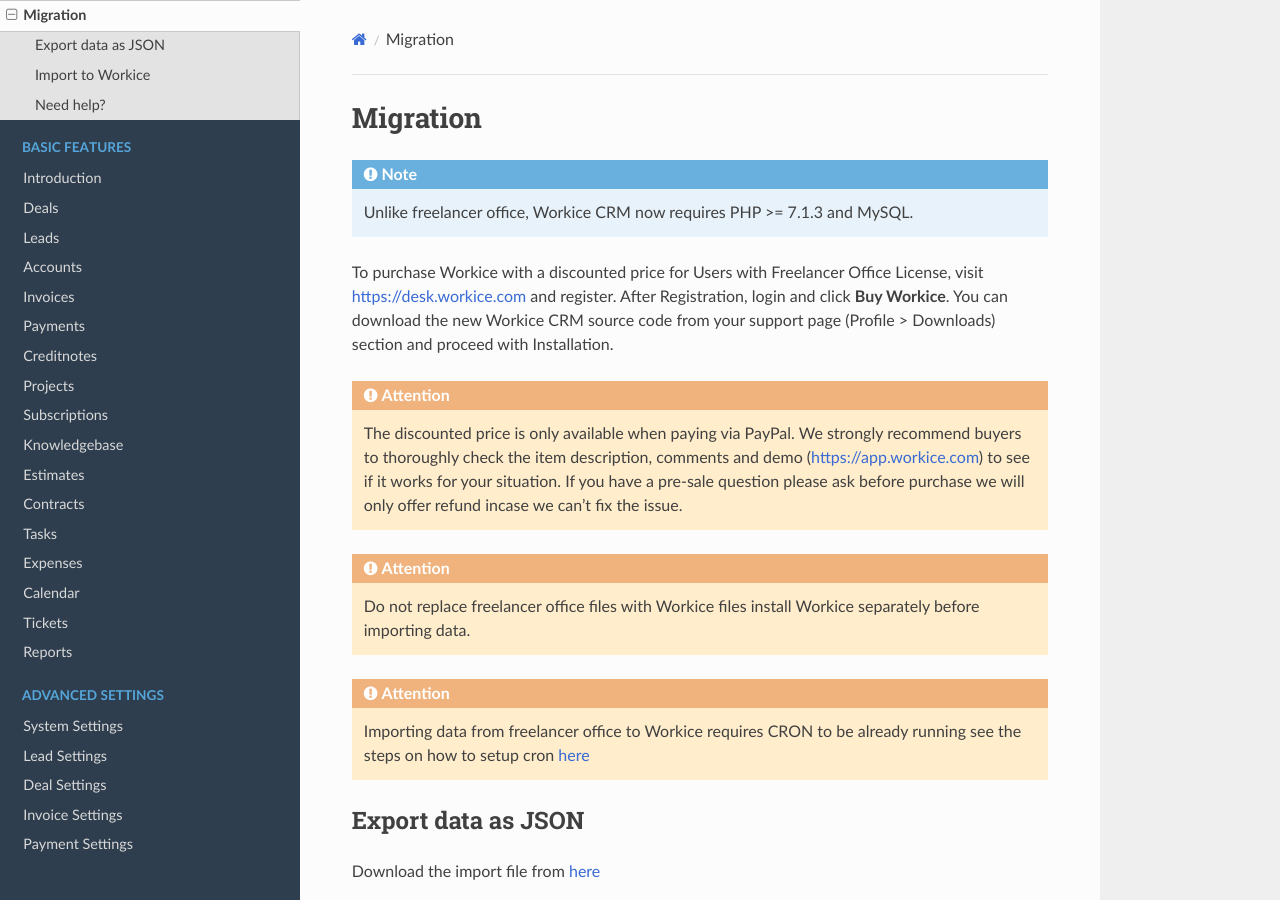
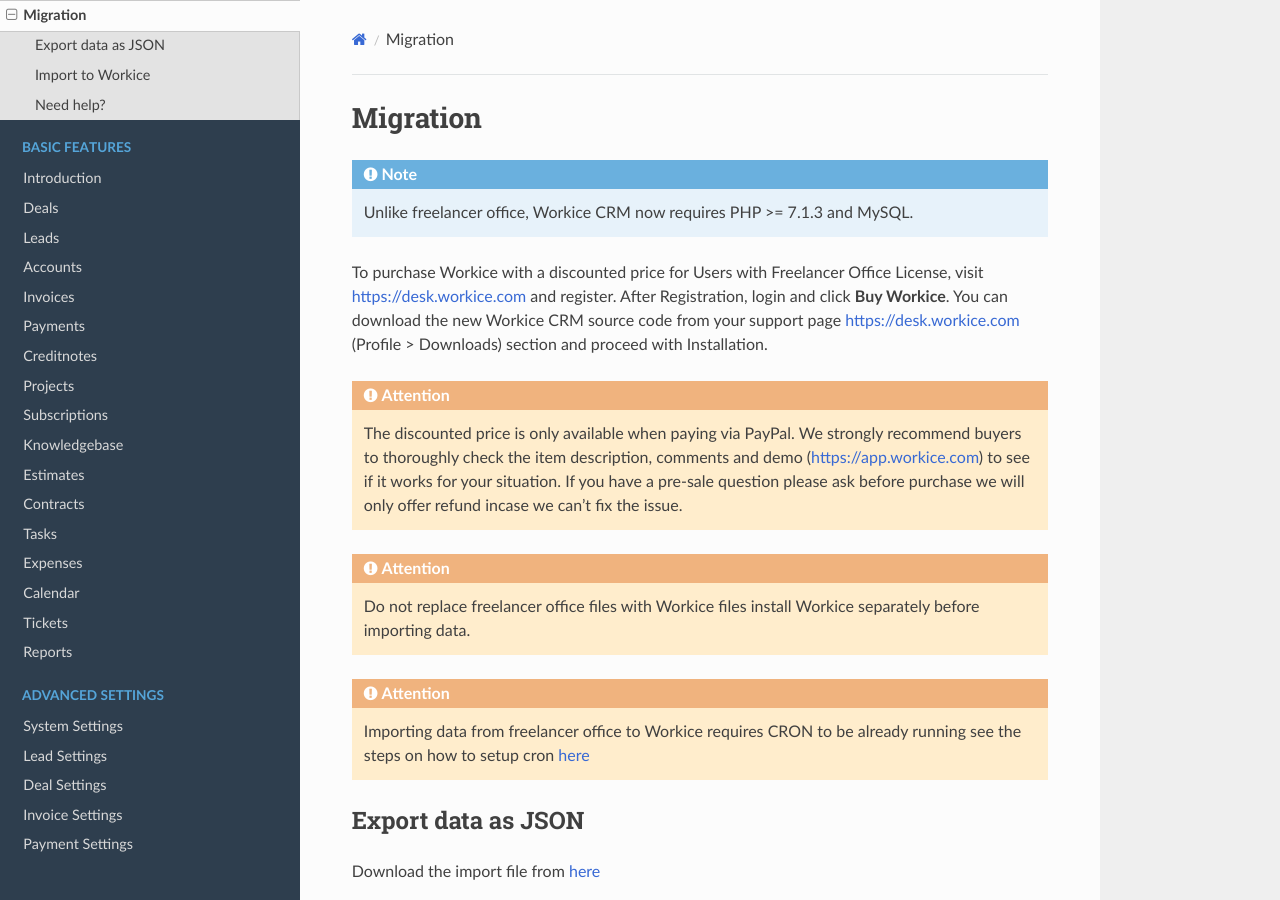
Before and after one commit to wmandai/workice-docs, a Sphinx documentation site: the page built from docs/source/migration.rst, in a window 1280 px wide and 900 px high. Built offline with Sphinx 7.4.7 and the Read the Docs theme 2.0.0, drawn with Linux system fonts in a browser that asks for light colours; some of the changed lines change nothing that is shown.

Commit message:
Added link to support

```diff
--- a/docs/source/migration.rst
+++ b/docs/source/migration.rst
@@ -4,7 +4,7 @@
 .. Note:: Unlike freelancer office, Workice CRM now requires PHP >= 7.1.3 and MySQL.
 
 To purchase Workice with a discounted price for Users with Freelancer Office License, visit https://desk.workice.com and register. After Registration, login and click **Buy Workice**.
-You can download the new Workice CRM source code from your support page (Profile > Downloads) section and proceed with Installation.
+You can download the new Workice CRM source code from your support page https://desk.workice.com (Profile > Downloads) section and proceed with Installation.
 
 .. ATTENTION:: The discounted price is only available when paying via PayPal. We strongly recommend buyers to thoroughly check the item description, comments and demo (https://app.workice.com) to see if it works for your situation. If you have a pre-sale question please ask before purchase we will only offer refund incase we can’t fix the issue.
 
```
